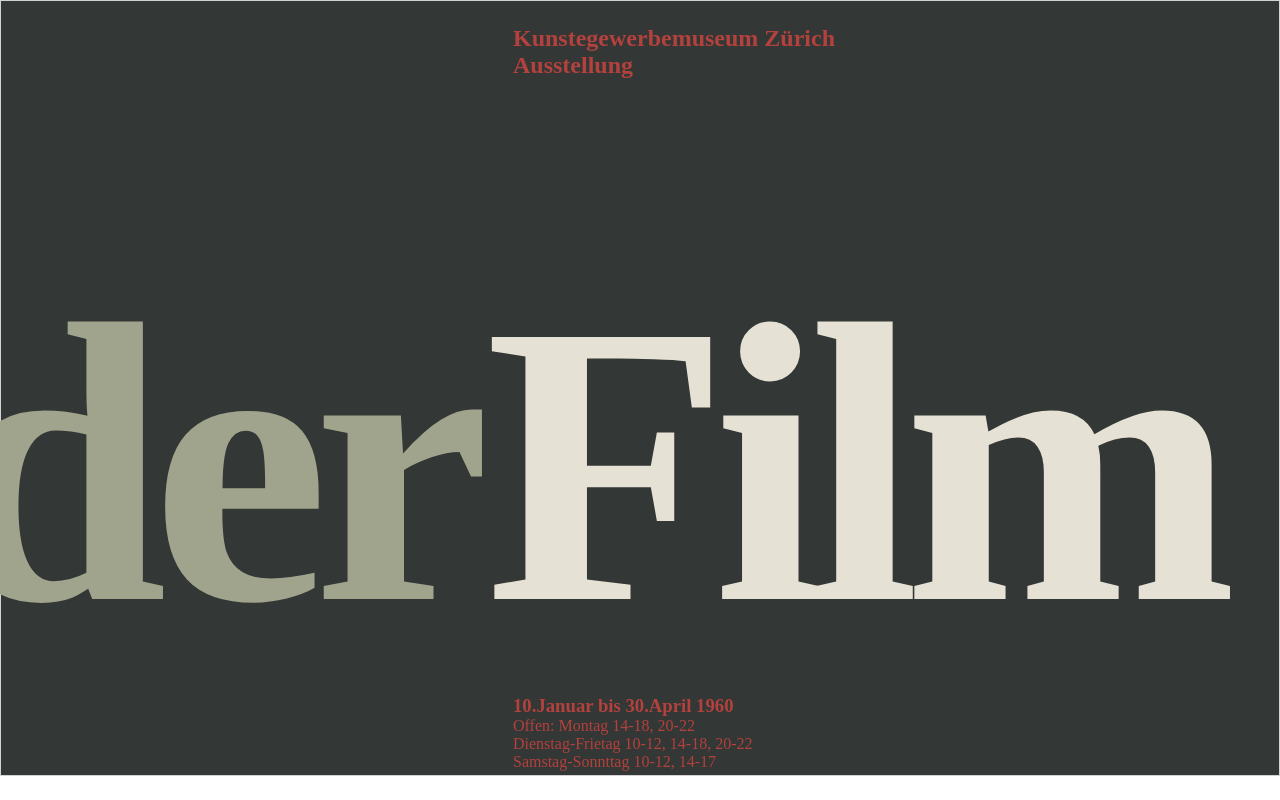
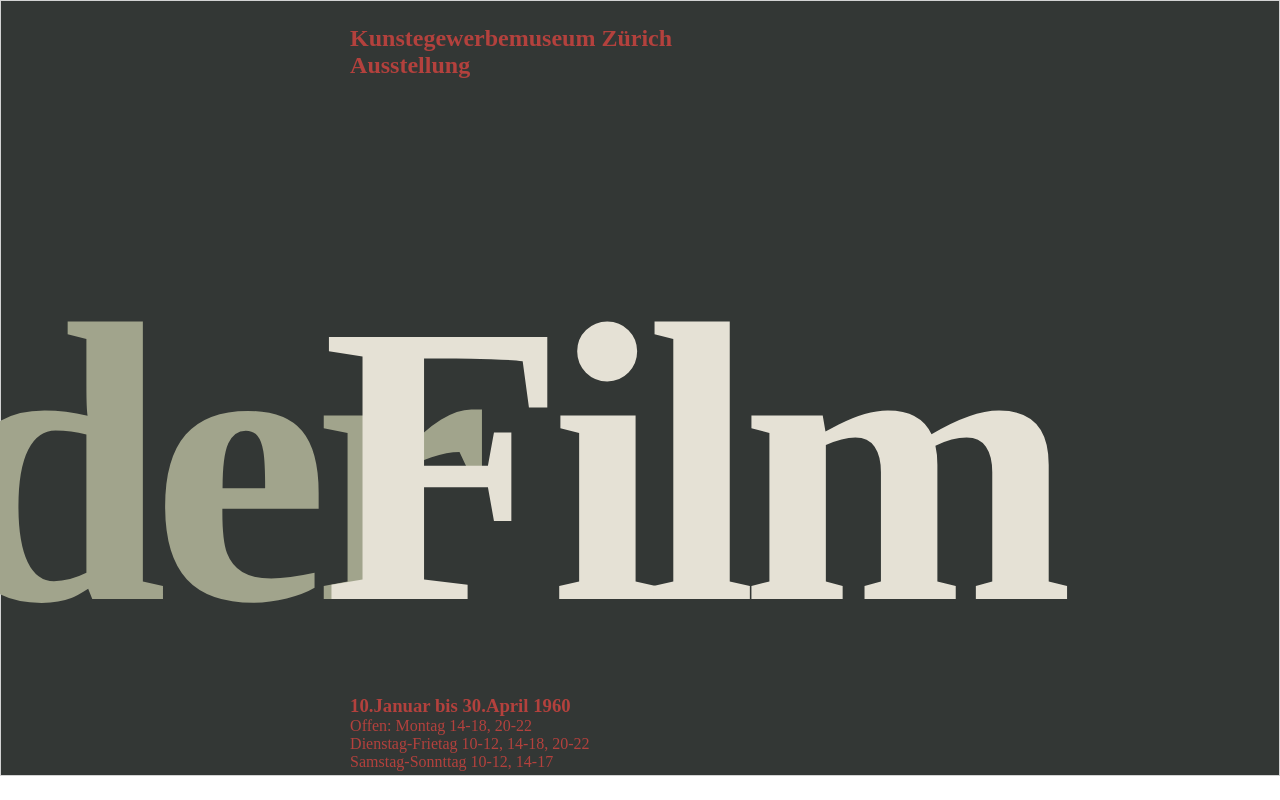
Before and after one commit to iachieve/beauty-of-css-grid, a plain HTML site: page der-film/index.html in a window 1280 px wide. Drawn offline with Linux system fonts and the light colour scheme.

Commit message:
change grid-column-template

```diff
--- a/der-film/style.css
+++ b/der-film/style.css
@@ -19,7 +19,8 @@
   color: #b3413d;
 
   display: grid;
-  grid-template-columns: minmax(10vw, 40vw) max-content min-content;
+  /* grid-template-columns: minmax(10vw, 40vw) max-content min-content; */
+  grid-template-columns: minmax(10vw, 40vw) minmax(max-content, 60vw) min-content;
   grid-template-rows: 3vh auto 1fr min-content auto 0.5vh;
   height: 97vh;
 }
```
Also changed, not shown: index.html (+0 -1 lines).
